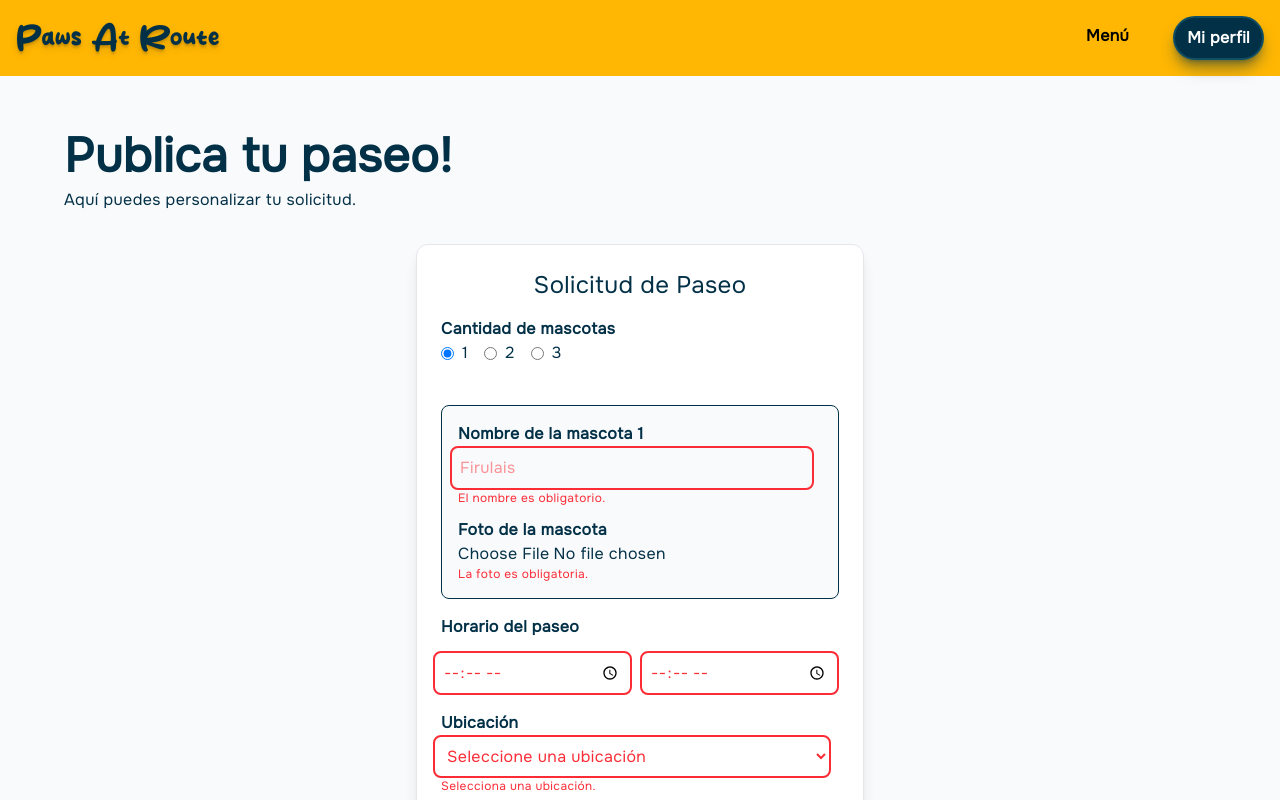
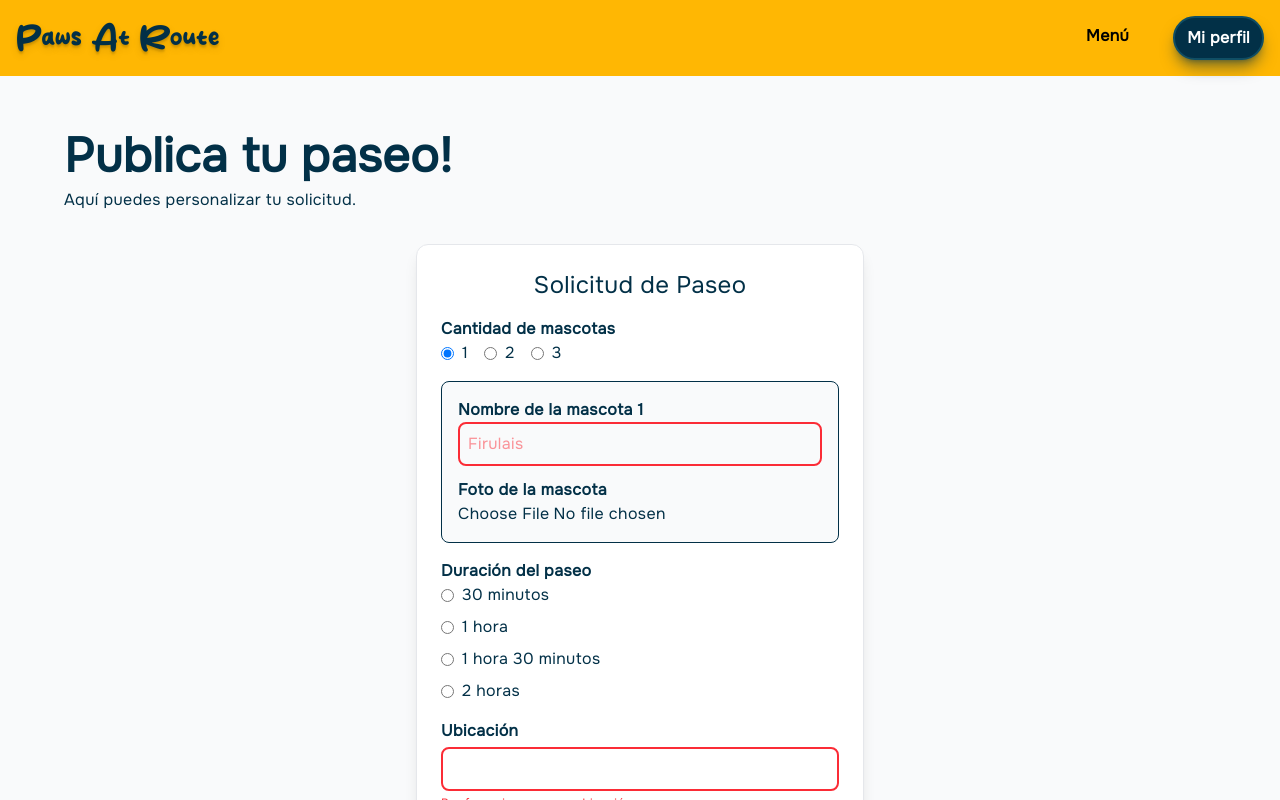
Before and after one commit to RIDSdiseno/PawsAtRoute, a React (Vite) app in the folder Proyecto_Django/PawsReact/: page /nuevo-paseo in a window 1280 px wide. Shown: the top 800 px of the page. Built offline with nearby package versions, Linux system fonts and the light colour scheme.

Commit message:
corrección a comuna por ubicación y panel de control con estilo neumorphismo

```diff
--- a/Proyecto_Django/PawsReact/index.html
+++ b/Proyecto_Django/PawsReact/index.html
@@ -1,4 +1,4 @@
-<!doctype html>
+<!DOCTYPE html>
 <html lang="es">
   <head>
     <meta charset="UTF-8" />
--- a/Proyecto_Django/PawsReact/src/components/dashboard-components/dashboard-paseador.tsx
+++ b/Proyecto_Django/PawsReact/src/components/dashboard-components/dashboard-paseador.tsx
@@ -4,8 +4,7 @@ interface Paseo {
   id: number;
   mascota: string;
   ubicacion: string;
-  horaInicio: string;
-  horaFin: string;
+  duracion: string;
   precio: string;
   imagen: string;
 }
@@ -27,7 +26,7 @@ function DashboardPaseador() {
 
   const user: User = {
     nombre: "Carlos",
-    paseosCompletados: 5,
+    paseosCompletados: 2,
   };
 
   const solicitudes: Paseo[] = [
@@ -35,27 +34,24 @@ function DashboardPaseador() {
       id: 1,
       mascota: "Firulais",
       ubicacion: "Huechuraba",
-      horaInicio: "10:00",
-      horaFin: "11:30",
-      precio: "1000",
+      duracion: "30 minutos",
+      precio: "5000",
       imagen: "/src/assets/img/perro-3.webp",
     },
     {
       id: 2,
       mascota: "Tito",
       ubicacion: "Colina",
-      horaInicio: "12:00",
-      horaFin: "13:30",
-      precio: "1500",
+      duracion: "60 minutos",
+      precio: "10000",
       imagen: "/src/assets/img/perro-2.webp",
     },
     {
       id: 3,
       mascota: "Chispa",
       ubicacion: "Conchalí",
-      horaInicio: "12:00",
-      horaFin: "14:30",
-      precio: "1500",
+      duracion: "120 minutos",
+      precio: "20000",
       imagen: "/src/assets/img/perro-3.webp",
     },
   ];
@@ -76,7 +72,6 @@ function DashboardPaseador() {
   ];
 
   const handleConfirm = () => {
-    // Aquí conectas al backend para "postularse"
     if (selectedPaseo) {
       alert(`Te has postulado al paseo con ${selectedPaseo.mascota}`);
       setSelectedPaseo(null);
@@ -85,7 +80,6 @@ function DashboardPaseador() {
 
   return (
     <main className="min-h-screen text-prussian-blue px-4 py-10 sm:px-6 lg:px-12 max-w-6xl mx-auto">
-      {/* Header */}
       <header className="mb-10 text-center md:text-left">
         <h1 className="text-3xl md:text-5xl font-bold mb-3">
           Hola, Paseador {user.nombre}!
@@ -96,19 +90,18 @@ function DashboardPaseador() {
         </p>
       </header>
 
-      {/* Métricas */}
       <section className="grid grid-cols-1 md:grid-cols-2 gap-6 mb-12">
-        <article className="bg-white border border-gray-200 rounded-xl p-6 shadow-md hover:shadow-lg transition-shadow">
+        <article className="p-6 card-neumorphism">
           <p className="text-gray-600">Paseos Completados</p>
           <p className="text-3xl md:text-4xl font-extrabold mt-1">
             {user.paseosCompletados}
           </p>
         </article>
 
-        <article className="bg-white border border-gray-200 rounded-xl p-6 shadow-md hover:shadow-lg transition-shadow">
+        <article className="p-6 card-neumorphism">
           <p className="text-gray-600">Paseo Activo</p>
           <p className="text-2xl md:text-3xl font-extrabold mt-1">
-            {solicitudes[0].horaInicio} - {solicitudes[0].horaFin}
+            {solicitudes[0].duracion}
           </p>
           <p className="text-gray-600 mt-2">Mascota</p>
           <p className="text-2xl md:text-3xl font-extrabold">
@@ -116,7 +109,7 @@ function DashboardPaseador() {
           </p>
         </article>
 
-        <article className="bg-white border border-gray-200 rounded-xl p-6 shadow-md hover:shadow-lg transition-shadow md:col-span-2">
+        <article className="p-6 card-neumorphism md:col-span-2">
           <h2 className="text-xl md:text-2xl font-bold">Historial de Paseos</h2>
           <div className="mt-4 overflow-x-auto">
             <table className="w-full text-sm">
@@ -147,7 +140,6 @@ function DashboardPaseador() {
         </article>
       </section>
 
-      {/* Solicitudes */}
       <section>
         <h2 className="text-2xl md:text-3xl font-bold mb-6">
           Solicitudes de Paseos
@@ -169,7 +161,7 @@ function DashboardPaseador() {
                   <strong>Ubicación:</strong> {s.ubicacion}
                 </p>
                 <p className="text-gray-600 mb-1">
-                  <strong>Hora:</strong> {s.horaInicio} - {s.horaFin}
+                  <strong>Duración:</strong> {s.duracion}
                 </p>
                 <p className="text-gray-600 mb-4">
                   <strong>Precio: $</strong> {s.precio}
@@ -186,7 +178,6 @@ function DashboardPaseador() {
         </div>
       </section>
 
-      {/* Alerta de confirmación */}
       {selectedPaseo && (
         <div className="fixed inset-0 bg-black/50 flex items-center justify-center z-50">
           <div className="bg-white rounded-2xl shadow-xl max-w-lg w-full p-6">
@@ -202,8 +193,7 @@ function DashboardPaseador() {
                 <strong>Ubicación:</strong> {selectedPaseo?.ubicacion}
               </li>
               <li>
-                <strong>Hora:</strong> {selectedPaseo?.horaInicio} -{" "}
-                {selectedPaseo?.horaFin}
+                <strong>Duración:</strong> {selectedPaseo?.duracion}
               </li>
               <li>
                 <strong>Precio:</strong> ${selectedPaseo?.precio}
--- a/Proyecto_Django/PawsReact/src/components/dashboard-components/nuevo-paseo.tsx
+++ b/Proyecto_Django/PawsReact/src/components/dashboard-components/nuevo-paseo.tsx
@@ -1,38 +1,15 @@
 import { useState } from "react";
 
 function NuevoPaseo() {
-  const [inicio, setInicio] = useState<string>("");
-  const [termino, setTermino] = useState<string>("");
-  const [error, setError] = useState("");
+  const [duracion, setDuracion] = useState<number>(0);
   const [cantidad, setCantidad] = useState<number>(1);
   const [mascotas, setMascotas] = useState<
     { nombre: string; foto: string | null }[]
   >([{ nombre: "", foto: null }]);
 
-  // Tarifa por minuto
-  const TARIFA_POR_MINUTO = 250;
-
-  // Calcula diferencia en minutos
-  const calcularDiferencia = (hora1: string, hora2: string) => {
-    const [h1, m1] = hora1.split(":").map(Number);
-    const [h2, m2] = hora2.split(":").map(Number);
-    return Math.abs(h2 * 60 + m2 - (h1 * 60 + m1));
-  };
-
-  // Maneja cambios en los inputs de tiempo
-  const handleChange = (value: string, type: "inicio" | "termino") => {
-    if (type === "inicio") {
-      setInicio(value);
-      if (termino && calcularDiferencia(value, termino) > 120) {
-        setError("La diferencia no puede ser mayor a 2 horas.");
-      } else setError("");
-    } else {
-      setTermino(value);
-      if (inicio && calcularDiferencia(inicio, value) > 120) {
-        setError("La diferencia no puede ser mayor a 2 horas.");
-      } else setError("");
-    }
-  };
+  // Tarifa por cada 30 minutos
+  const TARIFA_POR_BLOQUE = 5000;
+  const BLOQUE_MINUTOS = 30;
 
   // Maneja cambios en cantidad de mascotas
   const handleCantidadChange = (num: number) => {
@@ -56,10 +33,19 @@ function NuevoPaseo() {
     setMascotas(nuevas);
   };
 
-  // Esta constante calcula el precio, decidí que la duración máxima del paseo sea de 2 horas y como precio máxmimo se cobra $30.000, lo que da una tarifa por minuto de $250.
-  const minutos =
-    inicio && termino && !error ? calcularDiferencia(inicio, termino) : 0;
-  const precio = minutos * TARIFA_POR_MINUTO;
+  // Duraciones disponibles (en minutos)
+  const DURACIONES = [
+    { label: "30 minutos", value: 30 },
+    { label: "1 hora", value: 60 },
+    { label: "1 hora 30 minutos", value: 90 },
+    { label: "2 horas", value: 120 },
+  ];
+
+  // Calcular bloques de 30 min (redondeando hacia arriba)
+  const bloques = Math.ceil(duracion / BLOQUE_MINUTOS);
+
+  // Precio con máximo $20.000
+  const precio = Math.min(bloques * TARIFA_POR_BLOQUE, 20000);
 
   return (
     <section className="min-h-screen text-prussian-blue font-nunito p-4 sm:p-6 lg:p-8 my-6">
@@ -98,9 +84,6 @@ function NuevoPaseo() {
                 </label>
               ))}
             </div>
-            <p className="invisible text-xs text-red-500 peer-invalid:visible">
-              Selecciona una cantidad de mascotas.
-            </p>
           </fieldset>
 
           {/* Inputs dinámicos de acuerdo a la cantidad de mascotas */}
@@ -121,11 +104,8 @@ function NuevoPaseo() {
                   }
                   placeholder="Firulais"
                   required
-                  className="w-full p-2 -ml-2 border-2 border-gray-300 rounded-lg peer focus:invalid:border-red-500 focus:outline-none focus:border-blue-500 invalid:text-red-500 invalid:border-red-500"
+                  className="w-full p-2 border-2 border-gray-300 rounded-lg peer focus:outline-none focus:border-blue-500 invalid:border-red-500 invalid:text-red-500"
                 />
-                <p className="invisible text-xs text-red-500 peer-invalid:visible">
-                  El nombre es obligatorio.
-                </p>
               </label>
 
               <label>
@@ -145,9 +125,6 @@ function NuevoPaseo() {
                   }
                   className="peer w-full"
                 />
-                <p className="invisible text-xs text-red-500 peer-invalid:visible">
-                  La foto es obligatoria.
-                </p>
                 {mascota.foto && (
                   <img
                     src={mascota.foto}
@@ -159,89 +136,40 @@ function NuevoPaseo() {
             </div>
           ))}
 
-          {/* Horario */}
-          <label className="flex flex-col gap-3">
-            <p className="font-semibold">Horario del paseo</p>
-            <div className="flex gap-4">
-              <input
-                type="time"
-                required
-                value={inicio}
-                onChange={(e) => handleChange(e.target.value, "inicio")}
-                className="w-full p-2 -ml-2 border-2 border-gray-300 rounded-lg peer focus:invalid:border-red-500 focus:outline-none focus:border-blue-500 invalid:text-red-500 invalid:border-red-500"
-              />
-              <input
-                type="time"
-                required
-                value={termino}
-                onChange={(e) => handleChange(e.target.value, "termino")}
-                className="w-full p-2 -ml-2 border-2 border-gray-300 rounded-lg peer focus:invalid:border-red-500 focus:outline-none focus:border-blue-500 invalid:text-red-500 invalid:border-red-500"
-              />
+          {/* Duración del paseo con radio */}
+          <fieldset className="flex flex-col gap-2">
+            <legend className="font-semibold">Duración del paseo</legend>
+            <div className="flex flex-col gap-2">
+              {DURACIONES.map((op) => (
+                <label key={op.value} className="flex items-center gap-2">
+                  <input
+                    type="radio"
+                    name="duracion"
+                    value={op.value}
+                    checked={duracion === op.value}
+                    onChange={() => setDuracion(op.value)}
+                    className="peer cursor-pointer"
+                    required
+                  />
+                  {op.label}
+                </label>
+              ))}
             </div>
-            {error && <p className="text-xs text-red-500">{error}</p>}
-          </label>
+          </fieldset>
 
           {/* Ubicación */}
-          <label htmlFor="ubicacion">
+          <label className="flex flex-col gap-1" htmlFor="ubicacion">
             <p className="font-semibold">Ubicación</p>
-            <select
+            <input
+              className="p-2 border-2 border-gray-300 rounded-lg peer focus:outline-none focus:border-blue-500 invalid:border-red-500 invalid:text-red-500"
+              type="text"
+              required
               id="ubicacion"
-              required
-              className="w-full p-2 -ml-2 border-2 border-gray-300 rounded-lg peer focus:invalid:border-red-500 focus:outline-none focus:border-blue-500 invalid:text-red-500 invalid:border-red-500"
-            >
-              <option value="">Seleccione una ubicación</option>
-              <option value="Alhué">Alhué</option>
-              <option value="Buin">Buin</option>
-              <option value="Calera de Tango">Calera de Tango</option>
-              <option value="Cerrillos">Cerrillos</option>
-              <option value="Cerro Navia">Cerro Navia</option>
-              <option value="Colina">Colina</option>
-              <option value="Conchalí">Conchalí</option>
-              <option value="Curacaví">Curacaví</option>
-              <option value="El Bosque">El Bosque</option>
-              <option value="El Monte">El Monte</option>
-              <option value="Estación Central">Estación Central</option>
-              <option value="Huechuraba">Huechuraba</option>
-              <option value="Independencia">Independencia</option>
-              <option value="Isla de Maipo">Isla de Maipo</option>
-              <option value="La Cisterna">La Cisterna</option>
-              <option value="La Florida">La Florida</option>
-              <option value="La Granja">La Granja</option>
-              <option value="La Pintana">La Pintana</option>
-              <option value="La Reina">La Reina</option>
-              <option value="Lampa">Lampa</option>
-              <option value="Las Condes">Las Condes</option>
-              <option value="Lo Barnechea">Lo Barnechea</option>
-              <option value="Lo Espejo">Lo Espejo</option>
-              <option value="Lo Prado">Lo Prado</option>
-              <option value="Macul">Macul</option>
-              <option value="Maipú">Maipú</option>
-              <option value="María Pinto">María Pinto</option>
-              <option value="Ñuñoa">Ñuñoa</option>
-              <option value="Padre Hurtado">Padre Hurtado</option>
-              <option value="Paine">Paine</option>
-              <option value="Pedro Aguirre Cerda">Pedro Aguirre Cerda</option>
-              <option value="Peñalolén">Peñalolén</option>
-              <option value="Pirque">Pirque</option>
-              <option value="Providencia">Providencia</option>
-              <option value="Pudahuel">Pudahuel</option>
-              <option value="Puente Alto">Puente Alto</option>
-              <option value="Quilicura">Quilicura</option>
-              <option value="Quinta Normal">Quinta Normal</option>
-              <option value="Recoleta">Recoleta</option>
-              <option value="Renca">Renca</option>
-              <option value="San Bernardo">San Bernardo</option>
-              <option value="San Joaquín">San Joaquín</option>
-              <option value="San José de Maipo">San José de Maipo</option>
-              <option value="San Miguel">San Miguel</option>
-              <option value="San Ramón">San Ramón</option>
-              <option value="Santiago">Santiago</option>
-              <option value="Talagante">Talagante</option>
-              <option value="Tiltil">Tiltil</option>
-              <option value="Vitacura">Vitacura</option>
-            </select>
+              minLength={10}
+              maxLength={30}
+            />
             <p className="invisible text-xs text-red-500 peer-invalid:visible">
-              Selecciona una ubicación.
+              Por favor, ingresa una ubicación.
             </p>
           </label>
 
@@ -252,15 +180,15 @@ function NuevoPaseo() {
               {precio > 0 ? `$${precio.toLocaleString("es-CL")}` : "--"}
             </p>
             <p className="text-xs text-gray-500">
-              Se cobra $250 por minuto (máx. $30.000).
+              Se cobra $5.000 por cada 30 minutos (máx. $20.000).
             </p>
           </div>
 
           {/* Botón publicar */}
           <button
             type="submit"
-            disabled={!inicio || !termino || !!error}
-            className="bg-prussian-blue text-white font-semibold rounded-full p-2 hover:bg-prussian-blue/80 -ml-2 border-2 border-cyan-900 shadow-lg shadow-prussian-blue/50 disabled:bg-gray-400 disabled:cursor-not-allowed"
+            disabled={!duracion}
+            className="bg-prussian-blue text-white font-semibold rounded-full p-2 hover:bg-prussian-blue/80 border-2 border-cyan-900 shadow-lg shadow-prussian-blue/50 disabled:bg-gray-400 disabled:cursor-not-allowed"
           >
             Publicar
           </button>
--- a/Proyecto_Django/PawsReact/src/index.css
+++ b/Proyecto_Django/PawsReact/src/index.css
@@ -1,7 +1,6 @@
 @import "tailwindcss";
 
 @theme {
-  --color-sky-blue: #8ecae6ff;
   --color-blue-green: #219ebcff;
   --color-prussian-blue: #023047ff;
   --color-selective-yellow: #ffb703ff;
@@ -35,8 +34,19 @@
   font-display: swap;
 }
 
-html {
+html,
+body {
+  margin: 0;
+  padding: 0;
+  width: 100vw;
+  height: 100vh;
   scroll-behavior: smooth;
   overflow-x: hidden;
   overflow-y: scroll;
 }
+
+.card-neumorphism {
+  border-radius: 50px;
+  background: #ffffff;
+  box-shadow: 20px 20px 60px #d9d9d9, -20px -20px 60px #ffffff;
+}
```
Also changed, not shown: Proyecto_Django/PawsReact/src/components/dashboard-components/home.tsx (+5 -5 lines).
